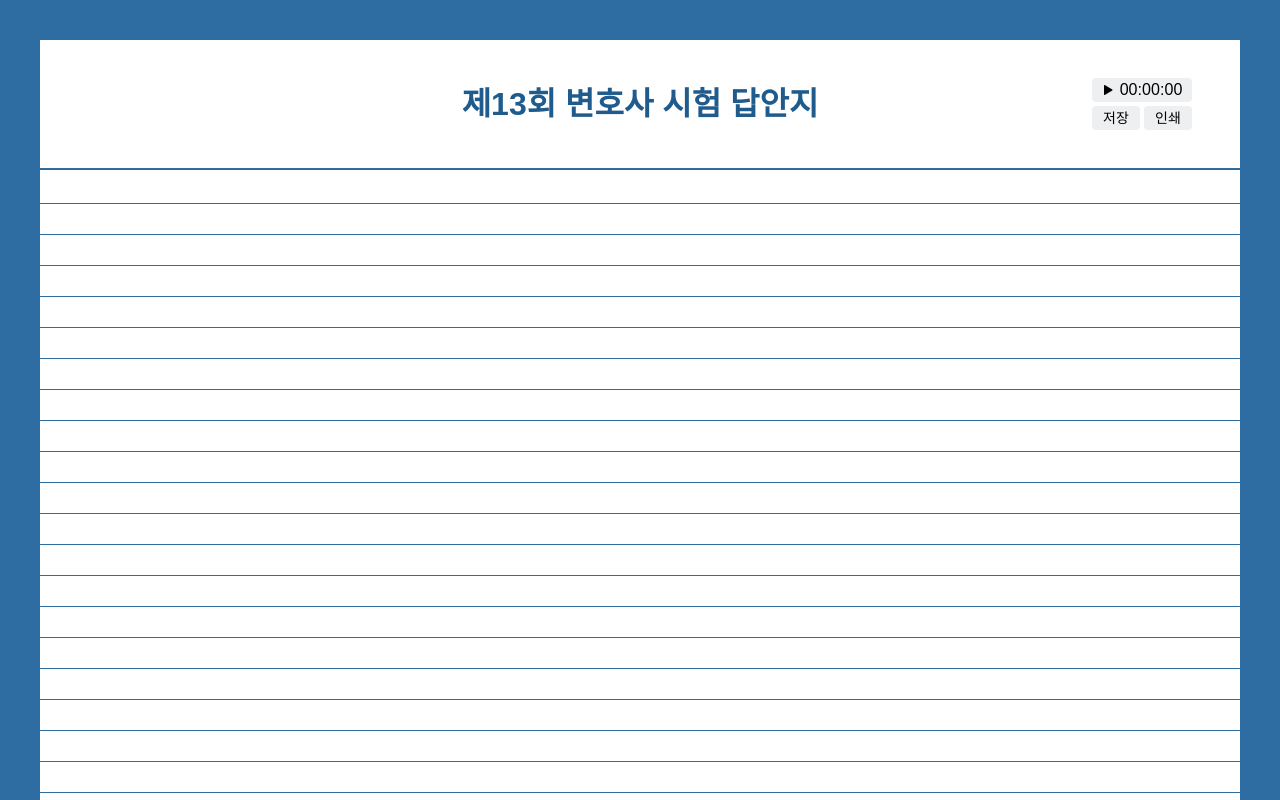
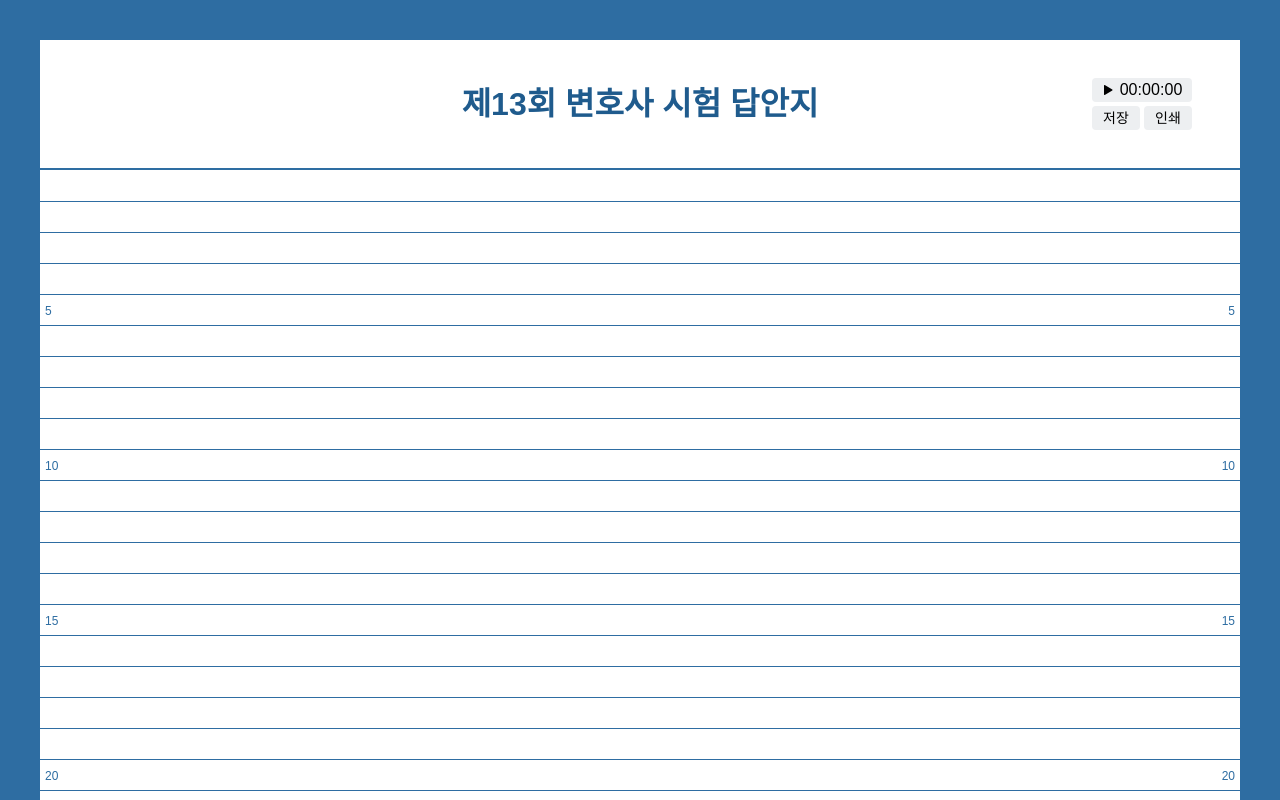
Before and after one commit to uu29/lawyers, a Next.js app: page / in a window 1280 px wide. Shown: the top 800 px of the page. Built offline with nearby package versions, Linux system fonts and the light colour scheme; what @react-pdf/renderer would draw is missing.

Commit message:
feat: RowLine 추가

```diff
--- /dev/null
+++ b/components/textarea/RowLine.tsx
@@ -0,0 +1,65 @@
+import styled from '@emotion/styled';
+import { DEFAULT_LINE_HEIGHT } from '../../pages';
+
+interface RowLineProps {
+  lineNumber: number;
+  lineHeight?: number;
+}
+
+function RowLine({ lineNumber, lineHeight = DEFAULT_LINE_HEIGHT }: RowLineProps) {
+  const posY = getPositionY({ lineNumber, lineHeight });
+
+  return (
+    <>
+      {isMultipleOfFive(lineNumber) && (
+        <DividerLeft
+          posY={posY}
+          lineHeight={lineHeight}
+        >
+          {lineNumber}
+        </DividerLeft>
+      )}
+      <StyledRowLine posY={posY} />
+      {isMultipleOfFive(lineNumber) && (
+        <DividerRight
+          posY={posY}
+          lineHeight={lineHeight}
+        >
+          {lineNumber}
+        </DividerRight>
+      )}
+    </>
+  );
+}
+
+const isMultipleOfFive = (number: number) => number % 5 === 0;
+
+const getPositionY = ({ lineNumber, lineHeight = DEFAULT_LINE_HEIGHT }: RowLineProps) => lineNumber * lineHeight;
+
+const Divider = styled.div<{ posY: number; lineHeight: number }>`
+  margin-top: ${({ lineHeight }) => `${-lineHeight / 2}px`};
+  position: absolute;
+  top: ${({ posY }) => `${posY}px`};
+  transform: translateY(-40%);
+  color: #2E6DA2;
+  font-size: 12px;
+`;
+
+const DividerLeft = styled(Divider)`
+  left: 5px;
+`;
+
+const DividerRight = styled(Divider)`
+  right: 5px;
+`;
+
+const StyledRowLine = styled.div<{ posY: number }>`
+  position: absolute;
+  top: ${({ posY }) => `${posY}px`};
+  left: 0;
+  width: 100%;
+  height: 1px;
+  border-bottom: 1px solid #2E6DA2;
+`;
+
+export default RowLine;
--- a/pages/index.tsx
+++ b/pages/index.tsx
@@ -5,10 +5,12 @@ import { pdf } from '@react-pdf/renderer';
 import { saveAs } from 'file-saver';
 import PDFDocument from '../components/PDFDocument';
 import PrintController from '../components/PrintController';
+import RowLine from '../components/textarea/RowLine';
 import TimerController from '../components/TimerController';
 
 export default function Home() {
   const [text, setText] = useState('');
+  const rowsPerPage = 30;
   const handleChange = (value: string) => setText(value);
   const saveAsPDF = async () => {
     const blob = await pdf((
@@ -42,14 +44,26 @@ export default function Home() {
             <PrintController onClickSave={saveAsPDF} />
           </Controllers>
         </Title>
-        <TextareaBackground>
-          <Textarea onChange={(e) => handleChange(e.target.value)} />
-        </TextareaBackground>
+        <TextareaBlock>
+          <Textarea
+            onChange={(e) => handleChange(e.target.value)}
+            lineHeight={DEFAULT_LINE_HEIGHT}
+          />
+          {Array.from({ length: rowsPerPage }).map((_, index) => (
+            <RowLine
+              lineNumber={index + 1}
+              key={index}
+            />
+          ))}
+          <RowLine lineNumber={1} />
+        </TextareaBlock>
       </Main>
       <Background />
     </>
   );
 }
+
+export const DEFAULT_LINE_HEIGHT = 31;
 
 const Background = styled.div`
   z-index: -1;
@@ -67,6 +81,10 @@ const Main = styled.main`
   background: #fff;
 `;
 
+const TextareaBlock = styled.div`
+  position: relative;
+`;
+
 const Title = styled.h1`
   padding: 3rem 6rem;
   position: relative;
@@ -74,38 +92,21 @@ const Title = styled.h1`
   font-size: 32px;
   color: #1f5b8d;
   font-weight: 700;
+  border-bottom: 2px solid #2E6DA2;
 `;
 
-const TextareaBackground = styled.div`
-  position: relative;
-  padding: 6px 6rem;
-  line-height: 31px;
-  background-attachment: local;
-  background-image: repeating-linear-gradient(white 3px, white 33px, #2E6DA2 33px, #2E6DA2 34px);
-  border-top: 2px solid #2E6DA2;
-
-  &::before {
-    position: absolute;
-    left: 0;
-    top: 0;
-    width: 100%;
-    height: 6px;
-    background: #fff;
-    content: "";
-  }
-`;
-
-const Textarea = styled.textarea`
+const Textarea = styled.textarea<{ lineHeight?: number }>`
   display: block;
   resize: none;
   width: 100%;
   max-width: 520px;
   margin: auto;
+  padding-top: 3px;
   min-height: 1200px;
   outline: 0;
   border: 0;
   background: transparent;
-  line-height: inherit;
+  line-height: ${({ lineHeight }) => (lineHeight ? `${lineHeight}px` : '31px')};
 `;
 
 const Controllers = styled.div`
```
